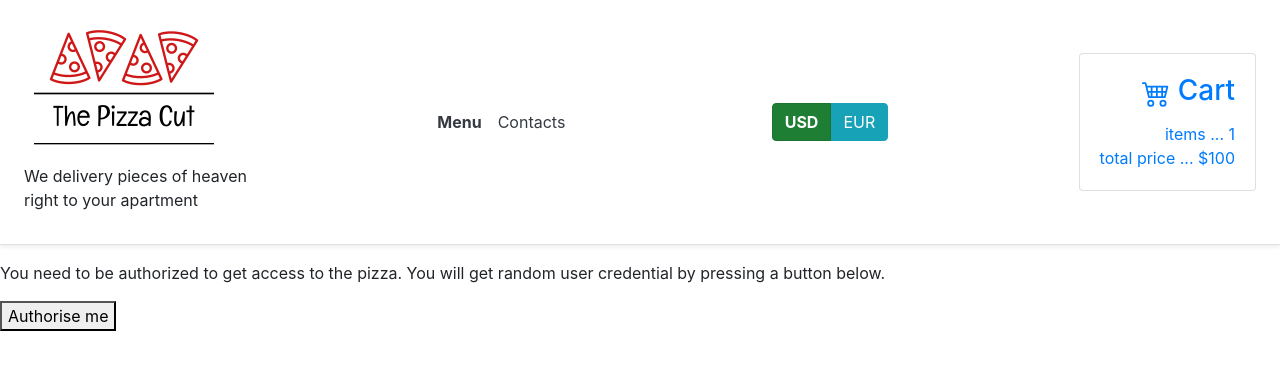
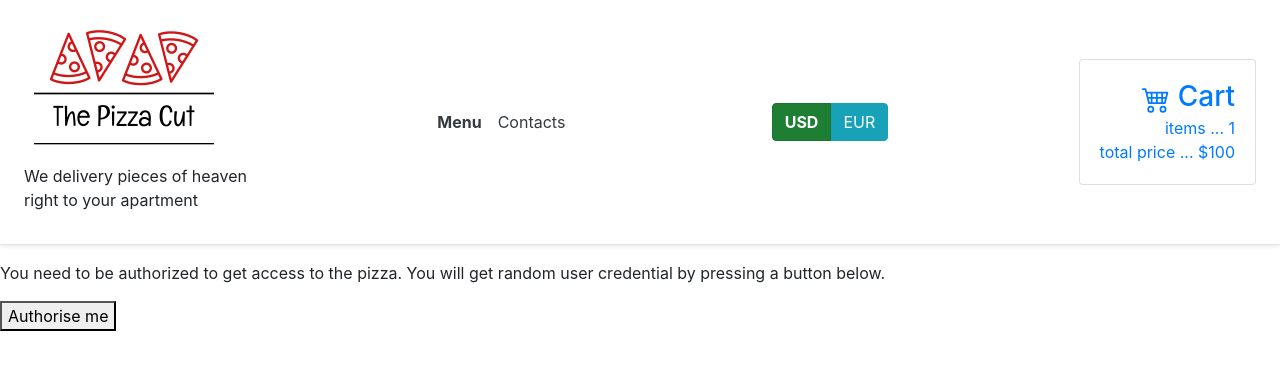
Before and after one commit to Armalon/PizzaTaskFrontend, a Vue app in the folder frontend/pizza/: page / in a window 1280 px wide. Shown: the top 370 px of the page. Built offline with nearby package versions, Linux system fonts and the light colour scheme.

Commit message:
Cart design fixes

```diff
--- a/frontend/pizza/src/components/Cart.vue
+++ b/frontend/pizza/src/components/Cart.vue
@@ -1,17 +1,19 @@
 <template>
-    <div class="card text-right my-2 ml-md-auto">
+    <div class="text-right my-2 ml-md-auto">
+        <div class="card">
             <a href="" class="card-body">
-            <div  class="h3 card-title">
+                <span class="h3 card-title">
                     <svg width="1em" height="1.2em" viewBox="0 0 16 16" class="bi bi-cart4" fill="currentColor" xmlns="http://www.w3.org/2000/svg">
                         <path fill-rule="evenodd" d="M0 2.5A.5.5 0 0 1 .5 2H2a.5.5 0 0 1 .485.379L2.89 4H14.5a.5.5 0 0 1 .485.621l-1.5 6A.5.5 0 0 1 13 11H4a.5.5 0 0 1-.485-.379L1.61 3H.5a.5.5 0 0 1-.5-.5zM3.14 5l.5 2H5V5H3.14zM6 5v2h2V5H6zm3 0v2h2V5H9zm3 0v2h1.36l.5-2H12zm1.11 3H12v2h.61l.5-2zM11 8H9v2h2V8zM8 8H6v2h2V8zM5 8H3.89l.5 2H5V8zm0 5a1 1 0 1 0 0 2 1 1 0 0 0 0-2zm-2 1a2 2 0 1 1 4 0 2 2 0 0 1-4 0zm9-1a1 1 0 1 0 0 2 1 1 0 0 0 0-2zm-2 1a2 2 0 1 1 4 0 2 2 0 0 1-4 0z"/>
                     </svg>
                     Cart
-            </div>
+                </span>
                 <ul class="list-unstyled card-text">
-                <li>items ... 1</li>
-                <li>total price ... $100</li>
+                    <li class="text-nowrap">items ... 1</li>
+                    <li class="text-nowrap">total price ... $100</li>
                 </ul>
             </a>
+        </div>
     </div>
 </template>
 
```
Lines whose indentation alone changed are shown as unchanged.
